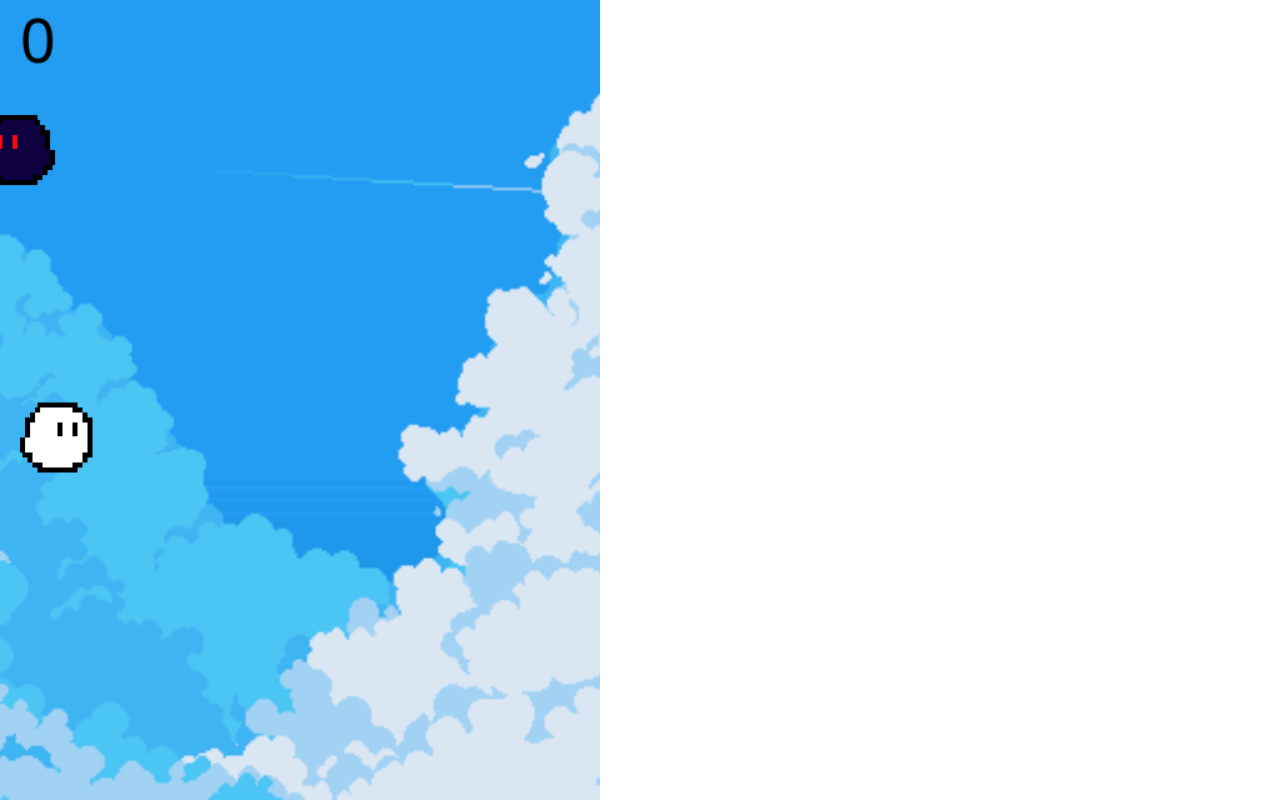
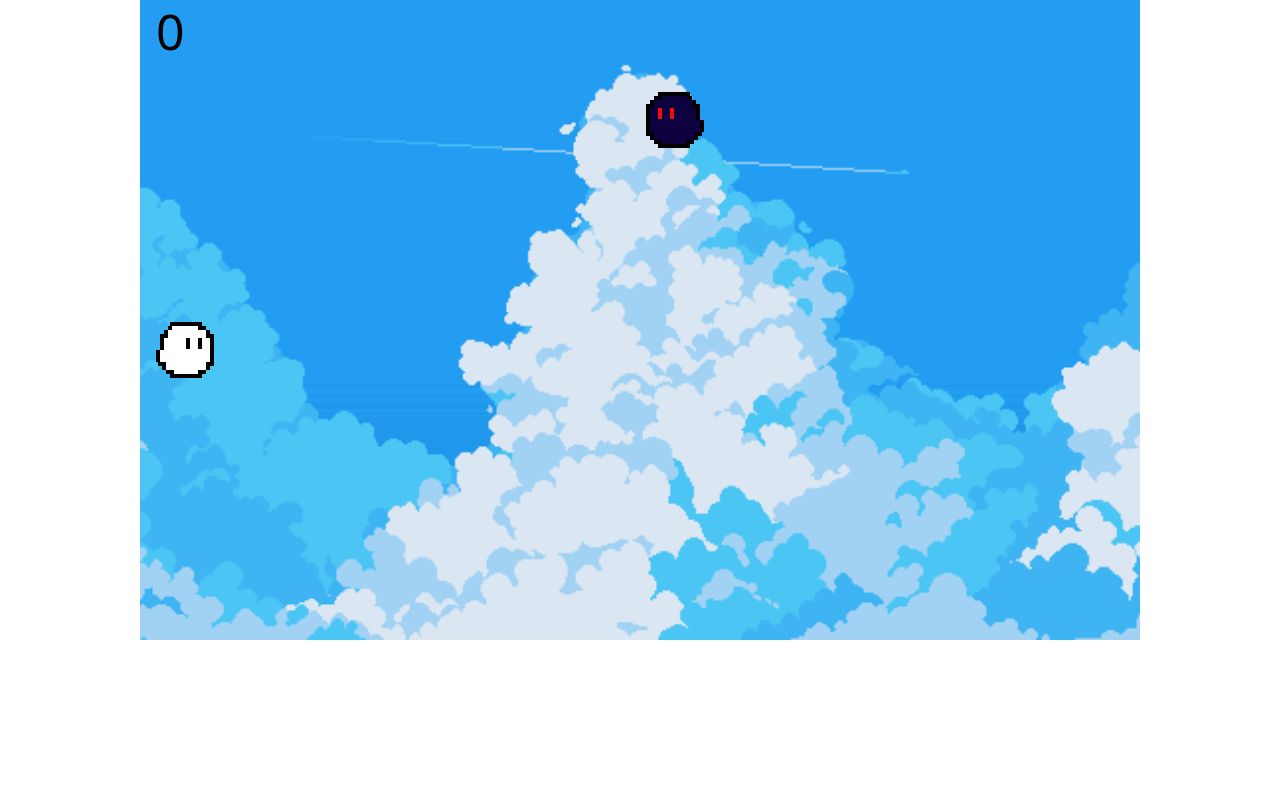
Before and after one commit to SamJohn04/simple-game, a plain HTML site: page index.html in a window 1280 px wide. Drawn offline with Linux system fonts and the light colour scheme; a web font is replaced by a local one.

Commit message:
feat: made the game bigger

```diff
--- a/index.html
+++ b/index.html
@@ -8,7 +8,7 @@
         <link href="https://fonts.googleapis.com/css2?family=Bitcount:wght@100..900&display=swap" rel="stylesheet">
     </head>
     <body>
-        <canvas id="canvas" width="480" height="640"></canvas>
+        <canvas id="canvas" width="1000" height="640"></canvas>
         <script defer src="main.js"></script>
     </body>
 </html>
--- a/styles.css
+++ b/styles.css
@@ -4,5 +4,5 @@ body {
 
 canvas {
     display: block;
-    height: 100dvh;
+    margin: auto;
 }
```
